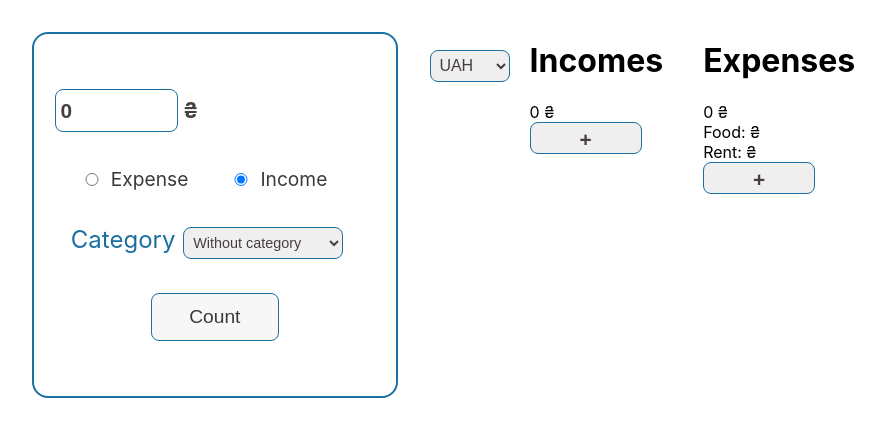
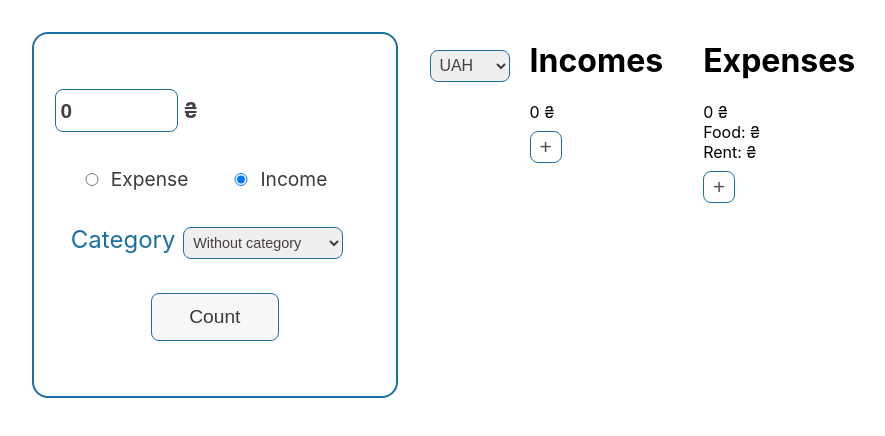
Before and after one commit to Fidelya1988/acounting, a React (Create React App) app: page / in a window 1280 px wide. Shown: the top 436 px of the page, without its empty margins (0-885 px from the left). Built offline with nearby package versions, Linux system fonts and the light colour scheme.

Commit message:
add categorybutton style

```diff
--- a/src/Categories/NewCategories/AddNewCategories.jsx
+++ b/src/Categories/NewCategories/AddNewCategories.jsx
@@ -2,10 +2,9 @@
 import { useState, useCallback } from "react";
 // import { Formik, Field, Form } from "formik";
 import { useDispatch } from "react-redux";
-
+import styles from "../categories.module.css";
 import { addCategory } from "../../store/categoriesReducer";
 import { getCurrencyExchange } from "../../helpers/getCurrencyExchange";
-
 
 export default function AddNewCategories({ type }) {
   const [showInput, setShowInput] = useState(false);
@@ -26,9 +25,14 @@ export default function AddNewCategories({ type }) {
   );
   return (
     <>
-      {!showInput && <button onClick={handleClick}>+</button>}
+      {!showInput && (
+        <button onClick={handleClick} className={styles.addButton}>
+          +
+        </button>
+      )}
       {showInput && (
         <input
+          className={styles.addInput}
           onBlur={(e) => {
             handleBlur(e);
           }}
--- /dev/null
+++ b/src/Categories/categories.module.css
@@ -0,0 +1,18 @@
+.addButton, .addInput {
+    border: 1px solid rgb(27, 112, 161);
+    padding:0;
+    background: rgb(255, 255, 255);
+    width: 2rem;
+    height: 2rem;
+    color: rgb(80, 79, 79);
+    display: flex;
+    justify-content: center;
+    align-items: center;
+  margin-top: 0.6rem;
+  font-weight: 400;
+}
+
+
+.addInput {
+    width: 7rem;
+}
```
